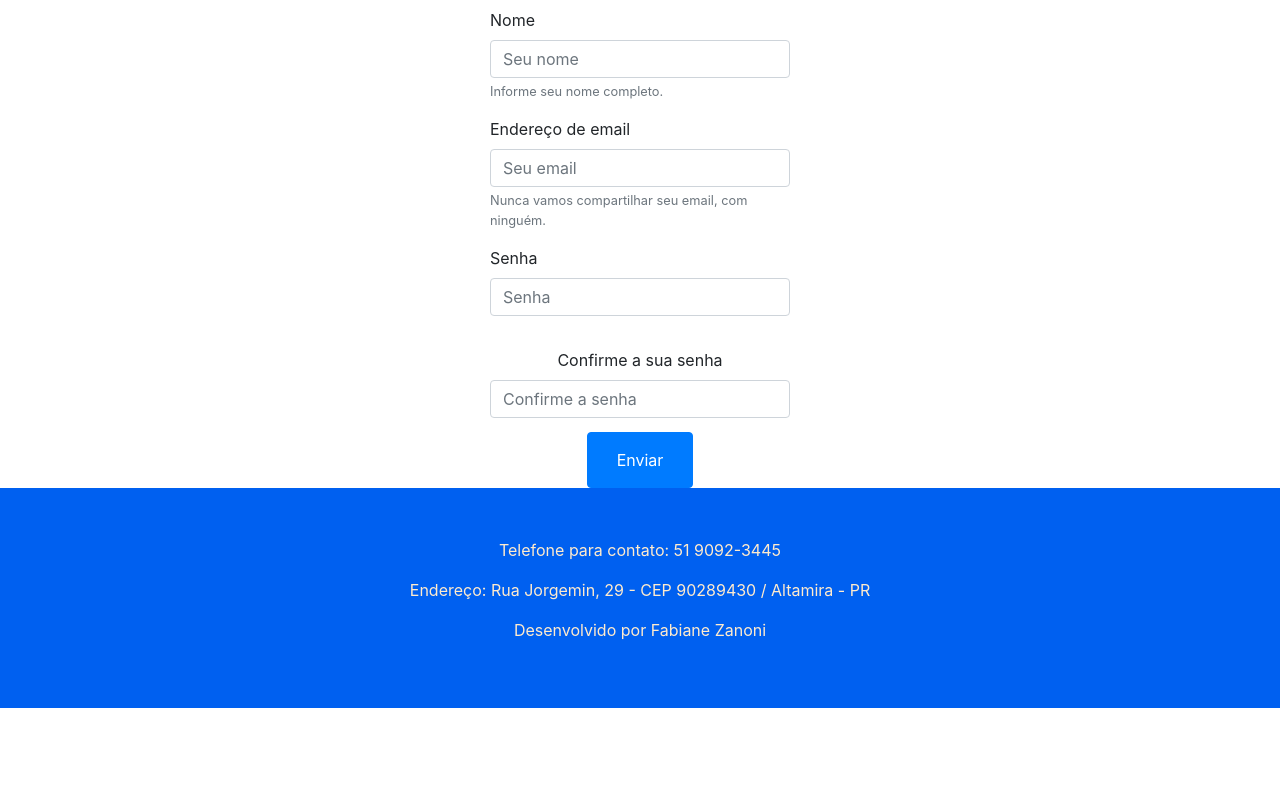
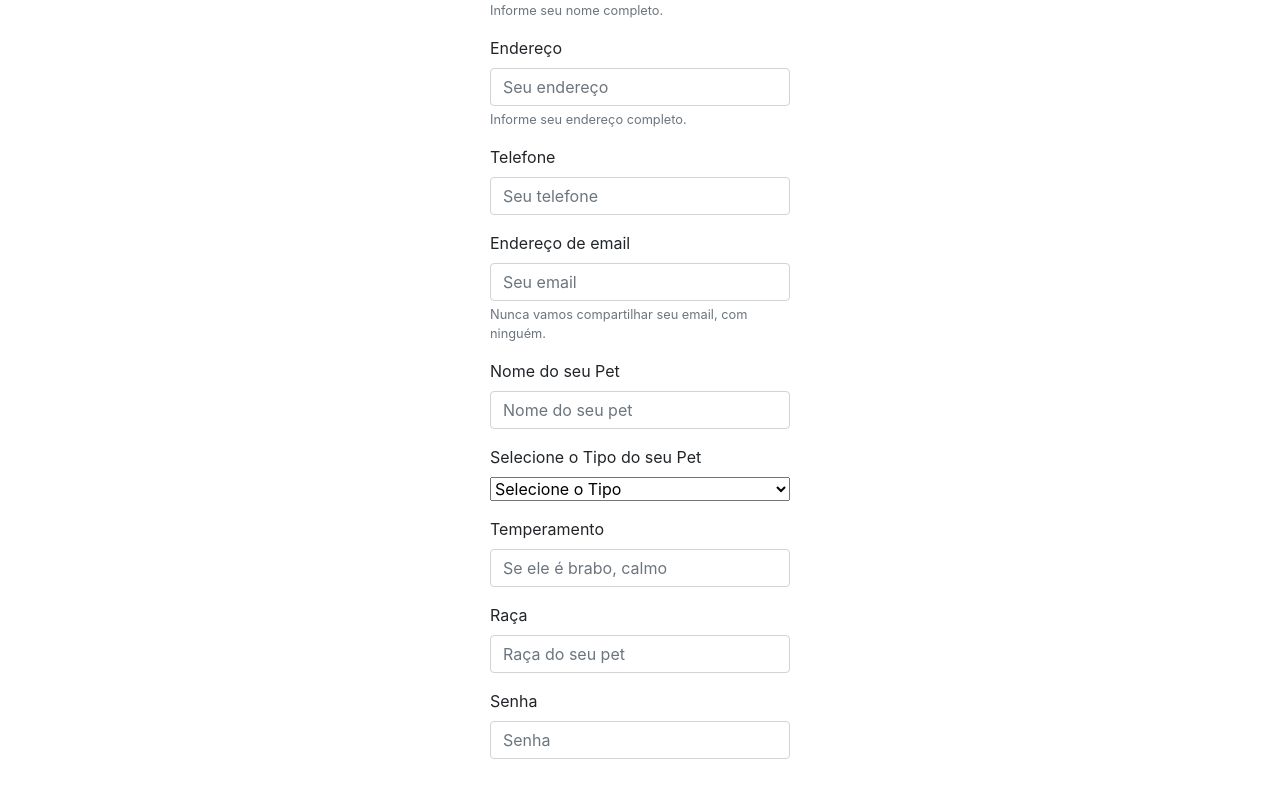
Before and after one commit to zanoniFab/petPage, a plain HTML site: page paginas/cadastro.html in a window 1280 px wide. Shown: the part 92-880 px from the top of the page. Before the commit the page ends 800 px from the top, so only its background shows below. Drawn offline with nearby package versions, Linux system fonts and the light colour scheme.

Commit message:
corrige cadastro

```diff
--- a/paginas/cadastro.html
+++ b/paginas/cadastro.html
@@ -31,14 +31,44 @@
   <div class="formLogin d-flex w-100 align-items-center h-100">
     <form class="d-flex align-items-center flex-column">
         <div class="form-group w-100">
-            <label for="inputEmail1">Nome</label>
-            <input type="text" class="form-control " placeholder="Seu nome">
+            <label for="inputNome">Nome</label>
+            <input type="text" class="form-control" id="inputNome" placeholder="Seu nome">
             <small id="emailHelp" class="form-text text-muted">Informe seu nome completo.</small>
-          </div>
-      <div class="form-group">
+        </div>
+        <div class="form-group w-100">
+          <label for="inputEndereco">Endereço</label>
+          <input type="text" class="form-control " placeholder="Seu endereço">
+          <small id="emailHelp" class="form-text text-muted">Informe seu endereço completo.</small>
+        </div>
+        <div class="form-group w-100">
+          <label for="inputTelefone">Telefone</label>
+          <input type="number" class="form-control" id="inputTelefone" placeholder="Seu telefone">
+        </div>
+      <div class="form-group w-100">
         <label for="inputEmail1">Endereço de email</label>
         <input type="email" class="form-control" id="inputEmail1" aria-describedby="emailHelp" placeholder="Seu email">
         <small id="emailHelp" class="form-text text-muted">Nunca vamos compartilhar seu email, com ninguém.</small>
+      </div>
+      <div class="form-group w-100">
+        <label for="inputPetNome">Nome do seu Pet</label>
+        <input type="text" class="form-control" id="inputPetNome" aria-describedby="emailHelp" placeholder="Nome do seu pet">
+      </div>
+      <div class="form-group w-100 d-flex justify-content-between flex-column">
+        <label for="inputPetNome">Selecione o Tipo do seu Pet</label>
+        <select class="form-select" aria-label="Default select example">
+          <option selected>Selecione o Tipo</option>
+          <option value="1">Cachorro</option>
+          <option value="2">Gato</option>
+          <option value="3">Outros</option>
+        </select>
+      </div>
+      <div class="form-group w-100">
+        <label for="inputPetTemp">Temperamento</label>
+        <input type="text" class="form-control" id="inputPetRaca" aria-describedby="emailHelp" placeholder="Se ele é brabo, calmo">
+      </div>
+      <div class="form-group w-100">
+        <label for="inputPetRaca">Raça</label>
+        <input type="text" class="form-control" id="inputPetRaca" aria-describedby="emailHelp" placeholder="Raça do seu pet">
       </div>
       <div class="form-group w-100">
         <label for="inputPassword1">Senha</label>
@@ -48,8 +78,8 @@
         <label for="inputPassword2">Confirme a sua senha</label>
         <input type="password" class="form-control" id="inputPassword2" placeholder="Confirme a senha">
       </div>
-      <button class="btn btn-primary">
-        <a class="nav-link btn btn-primary"href="../index.html">Enviar</a>
+      <button class="btn btn-primary" >
+        <a class="nav-link btn btn-primary" href="../index.html">Enviar</a>
       </button>
     </form>
   </div>
```
